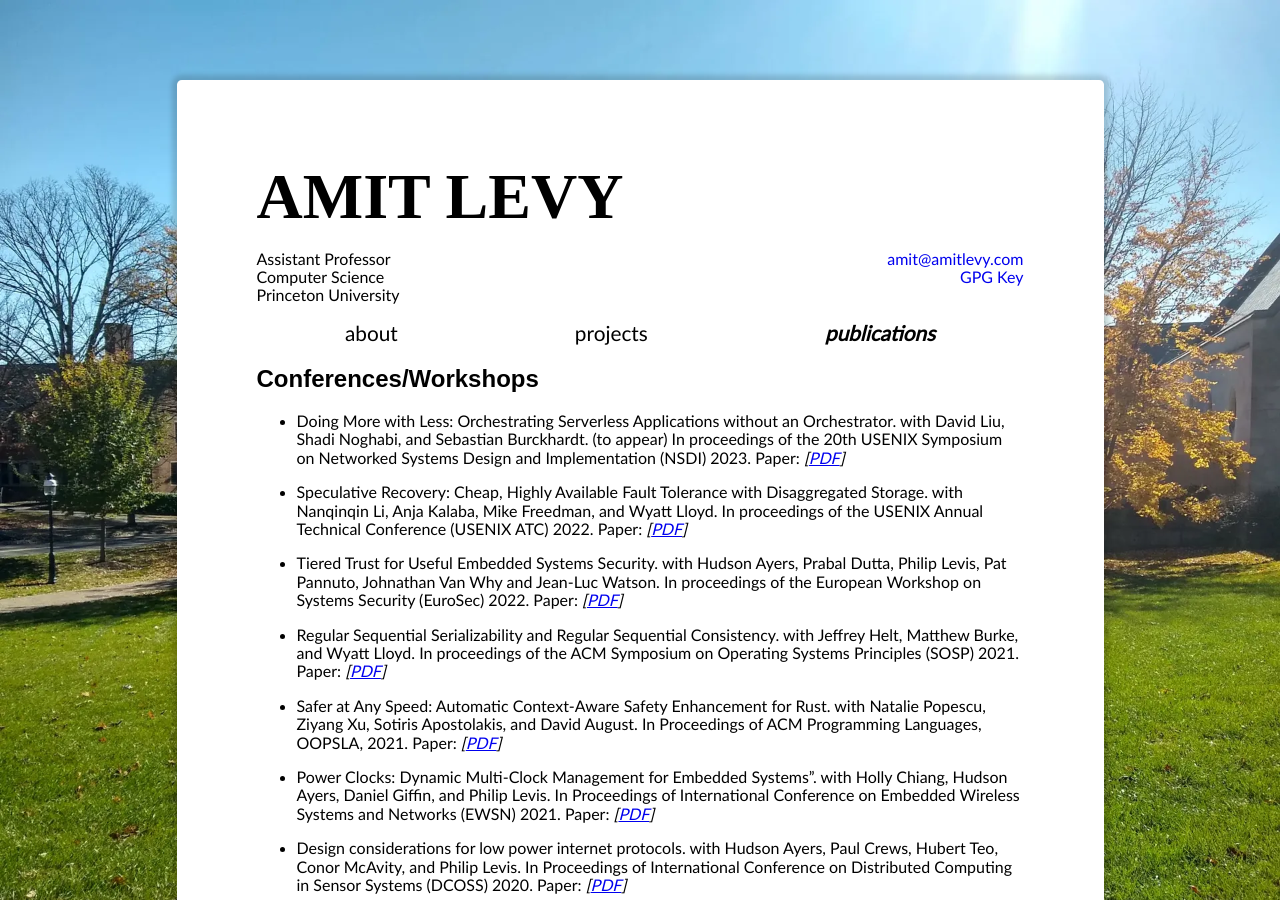
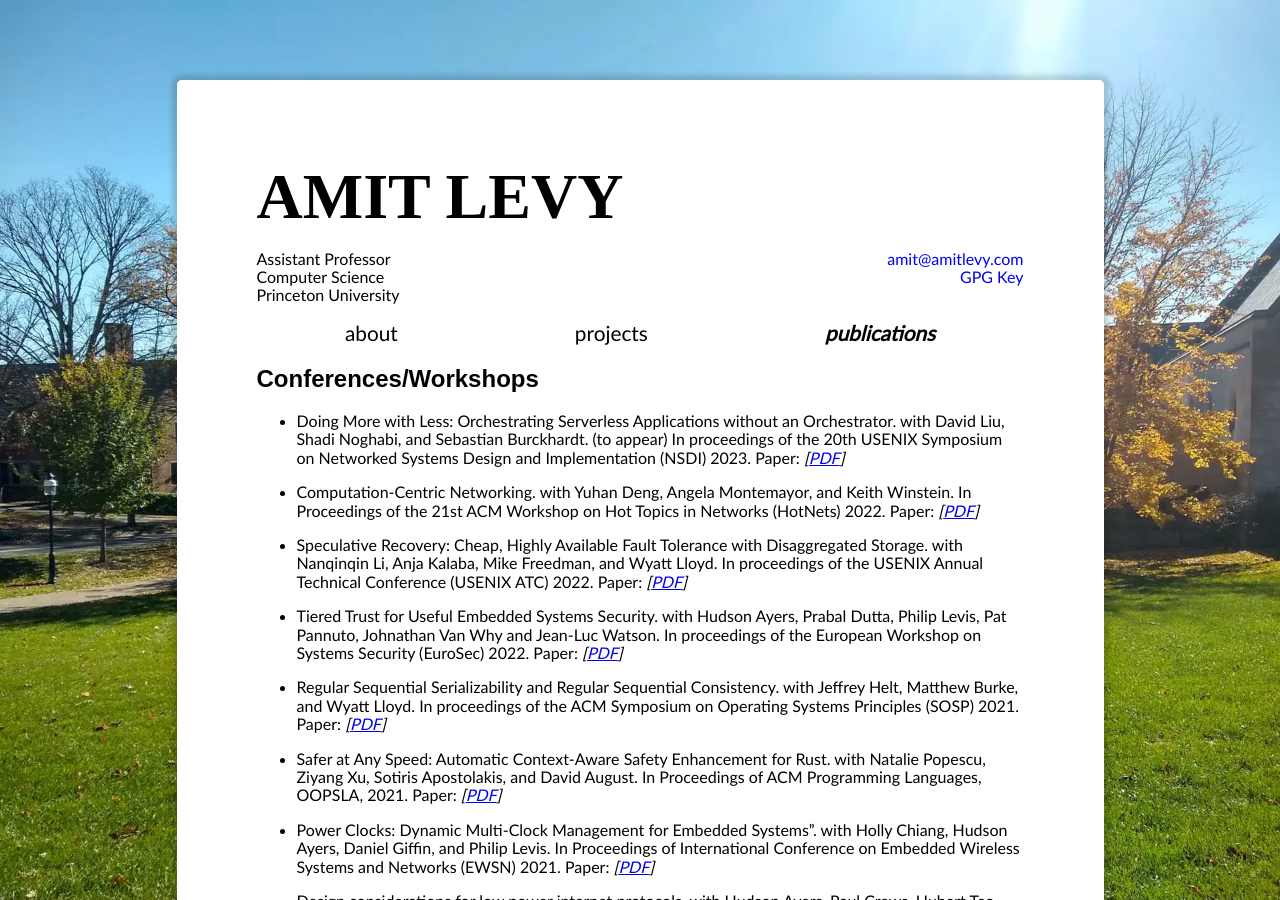
Before and after one commit to alevy/www, a Jekyll site: the page built from publications.md, in a window 1280 px wide and 900 px high. Built offline with Jekyll 4.4.1, drawn with Linux system fonts in a browser that asks for light colours; some web fonts are replaced.

Commit message:
fixpoint hotnets paper

```diff
--- a/publications.md
+++ b/publications.md
@@ -8,6 +8,8 @@ layout: default
 ## Conferences/Workshops
 
 * Doing More with Less: Orchestrating Serverless Applications without an Orchestrator. with David Liu, Shadi Noghabi, and Sebastian Burckhardt. (to appear) In proceedings of the 20th USENIX Symposium on Networked Systems Design and Implementation (NSDI) 2023. Paper: _\[[PDF](/papers/2023-nsdi-unum.pdf)\]_
+
+* Computation-Centric Networking. with Yuhan Deng, Angela Montemayor, and Keith Winstein. In Proceedings of the 21st ACM Workshop on Hot Topics in Networks (HotNets) 2022. Paper: _\[[PDF](/papers/2022-fixpoint-hotnets.pdf)\]_
 
 * Speculative Recovery: Cheap, Highly Available Fault Tolerance with Disaggregated Storage. with Nanqinqin Li, Anja Kalaba, Mike Freedman, and Wyatt Lloyd. In proceedings of the USENIX Annual Technical Conference (USENIX ATC) 2022. Paper: _\[[PDF](/papers/2022-atc-specreds.pdf)\]_
 
```
Also changed, not shown: 1 other file.
